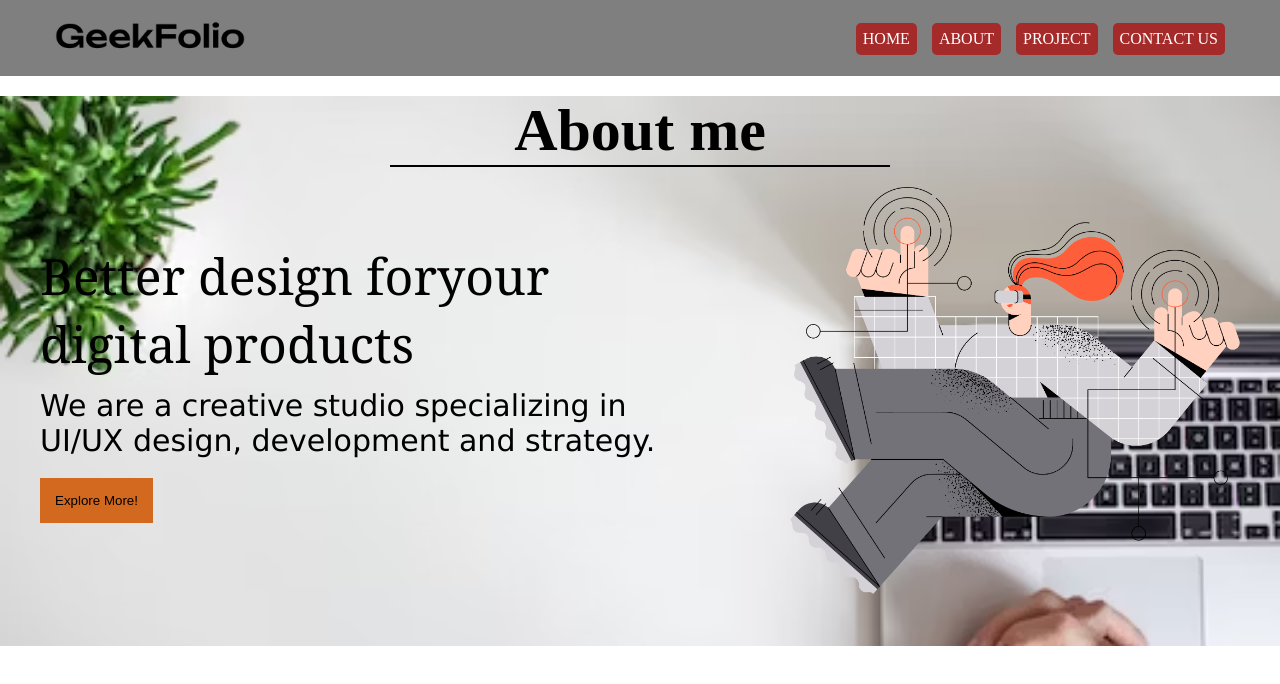
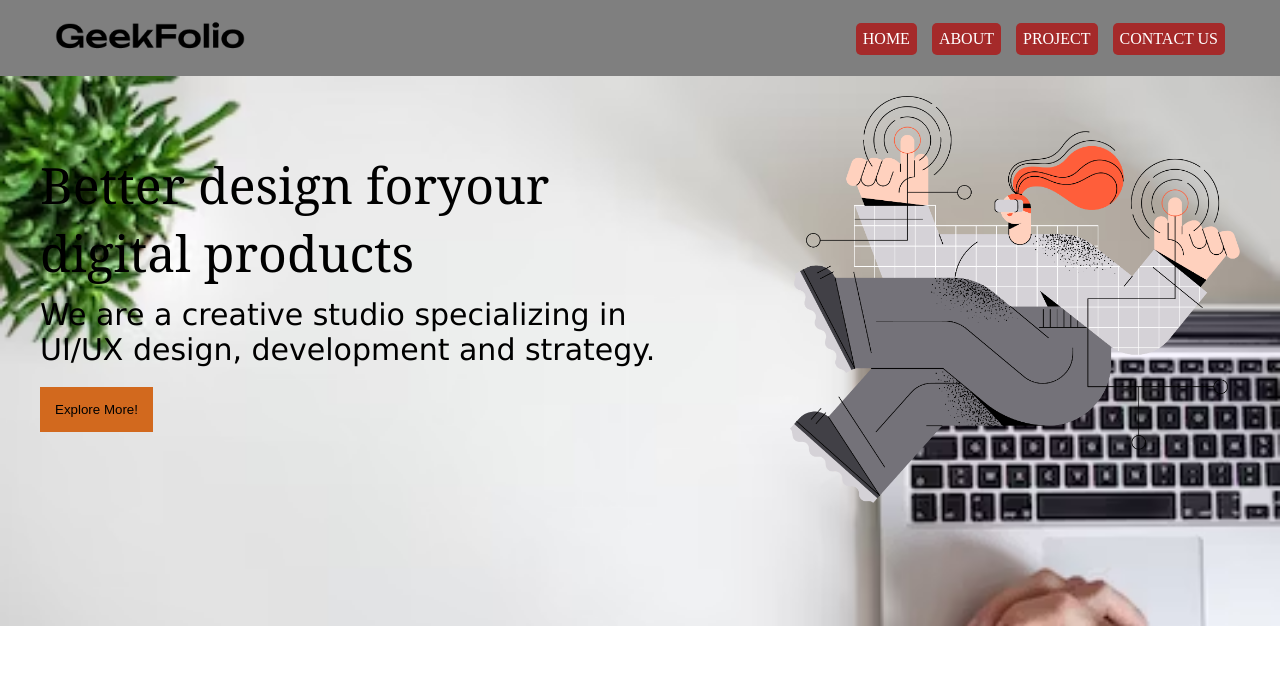
Before and after one commit to ShovonSarkar234/html-css-project-1, a plain HTML site: page index.html in a window 1280 px wide. Drawn offline with Linux system fonts and the light colour scheme.

Commit message:
some changes

```diff
--- a/index.html
+++ b/index.html
@@ -31,9 +31,7 @@
     <main>
         <section class="back-photo">
             <div class="container">
-                <div class="about-section">
-                    <h1 class="tittle">About me</h1>
-                </div>
+
                 <div class="banner-section">
                 <div class="para-section">
                     <h1 class="tittle2">Better design foryour digital products</h1>
```
